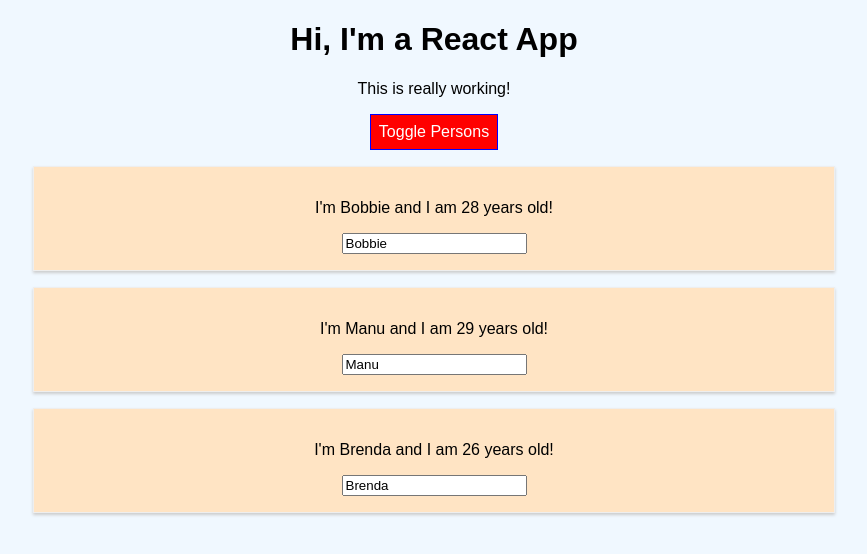
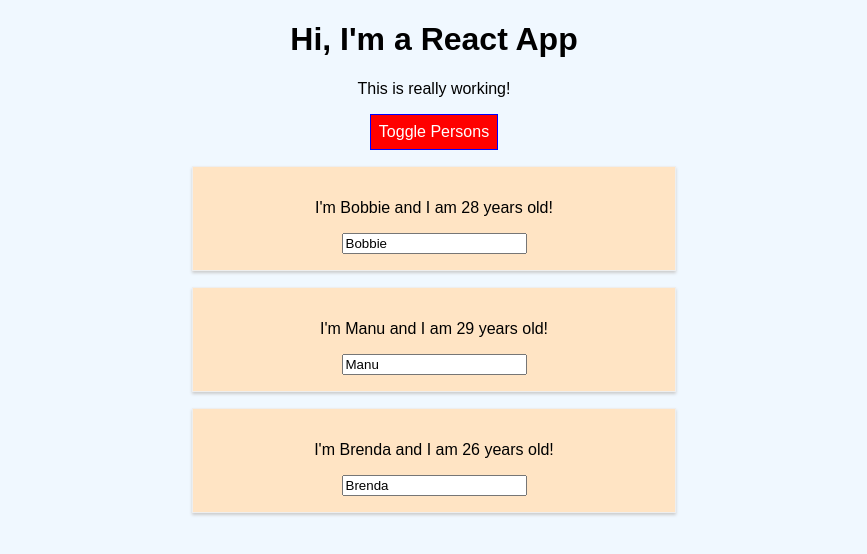
Before and after one commit to DOligex/react-complete-guide, a React (Create React App) app: page / in a window 1280 px wide. Both pictures are taken after a click on the button "Toggle Persons". Shown: the top 554 px of the page, without its empty margins (206-1073 px from the left). Built offline with nearby package versions, Linux system fonts and the light colour scheme.

Commit message:
input styled components library

```diff
--- a/package.json
+++ b/package.json
@@ -6,7 +6,8 @@
     "radium": "^0.26.1",
     "react": "^17.0.1",
     "react-dom": "^17.0.1",
-    "react-scripts": "1.1.5"
+    "react-scripts": "1.1.5",
+    "styled-components": "^5.2.1"
   },
   "scripts": {
     "start": "react-scripts start",
--- a/src/App.css
+++ b/src/App.css
@@ -5,12 +5,3 @@
 .App {
   text-align: center;
 }
-
-
-.red {
-  color: red;
-}
-
-.bold {
-  font-weight: bold;
-}
--- a/src/App.js
+++ b/src/App.js
@@ -1,6 +1,7 @@
 import React, { Component } from "react";
 import "./App.css";
-import Radium, { StyleRoot } from "radium";
+import styled from 'styled-components';
+
 import Person from "./Person/Person";
 
 class App extends Component {
@@ -23,8 +24,6 @@
       ...this.state.persons[personIndex],
     };
 
-    // const person = Object.assign({}, this.state.persons[personIndex]);
-
     person.name = event.target.value;
 
     const persons = [...this.state.persons];
@@ -34,7 +33,6 @@
   };
 
   deletePersonHandler = (personIndex) => {
-    // const persons = this.state.persons.slice();
     const persons = [...this.state.persons];
     persons.splice(personIndex, 1);
     this.setState({ persons: persons });
@@ -46,19 +44,6 @@
   };
 
   render() {
-    const style = {
-      backgroundColor: "green",
-      color: "white",
-      font: "inherit",
-      border: "1px solid blue",
-      padding: "8px",
-      cursor: "pointer",
-      ":hover": {
-        backgroundColor: "lightgreen",
-        color: "black",
-      },
-    };
-
     let persons = null;
 
     if (this.state.showPersons) {
@@ -78,12 +63,6 @@
           })}
         </div>
       );
-
-      style.backgroundColor = "red";
-      style[":hover"] = {
-        backgroundColor: "salmon",
-        color: "black",
-      };
     }
 
     const classes = [];
@@ -95,19 +74,30 @@
     }
 
     return (
-      <StyleRoot>
         <div className="App">
           <h1>Hi, I'm a React App</h1>
           <p className={classes.join(" ")}>This is really working!</p>
-          <button style={style} onClick={this.togglePersonsHandler}>
+          <StyleButton active={this.state.showPersons} onClick={this.togglePersonsHandler}>
             Toggle Persons
-          </button>
+          </StyleButton>
           {persons}
         </div>
-      </StyleRoot>
     );
-    // return React.createElement('div', {className: 'App'}, React.createElement('h1', null, 'Does this work now?'));
   }
 }
 
-export default Radium(App);
+export default App;
+
+const StyleButton = styled.button`
+      background-color: ${props => props.active ? 'red' : 'green'};
+      color: white;
+      font: inherit;
+      border: 1px solid blue;
+      padding: 8px;
+      cursor: pointer;
+
+      &:hover {
+        background-color: ${props => props.active ? 'salmon' : 'lightgreen'};
+        color: black;
+      }
+`
--- a/src/Person/Person.css
+++ /dev/null
@@ -1,9 +0,0 @@
-.Person {
-    width: 60%;
-    margin: 16px auto;
-    border: 1px solid #eee;
-    box-shadow: 0 2px 3px #ccc;
-    padding: 16px;
-    text-align: center;
-    background-color: bisque;
-}
--- a/src/Person/Person.js
+++ b/src/Person/Person.js
@@ -1,14 +1,9 @@
 import React from "react";
-import Radium from "radium";
-import "./Person.css";
+import styled from "styled-components";
 
 const person = (props) => {
-  const style = {
-    "@media (min-width: 500px)": {
-      width: "450px",
-    },
-  };
   return (
+    <StylePerson>
       <div className="Person">
         <p onClick={props.click}>
           I'm {props.name} and I am {props.age} years old!
@@ -16,7 +11,22 @@
         <p>{props.children}</p>
         <input type="text" onChange={props.changed} value={props.name} />
       </div>
+    </StylePerson>
   );
 };
 
-export default Radium(person);
+export default person;
+
+const StylePerson = styled.div`
+  width: 60%;
+  margin: 16px auto;
+  border: 1px solid #eee;
+  box-shadow: 0 2px 3px #ccc;
+  padding: 16px;
+  text-align: center;
+  background-color: bisque;
+
+  @media (min-width: 500px) {
+    width: 450px;
+  }
+`;
```
Also changed, not shown: 1 other file (tests, documents, lock files or other folders). Lines whose indentation alone changed are shown as unchanged.
